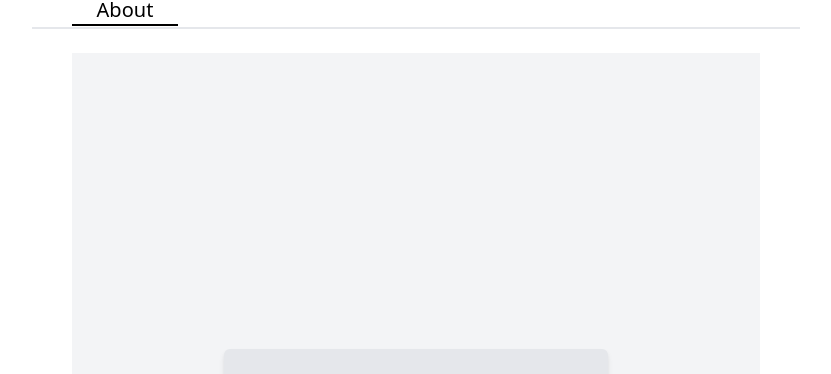
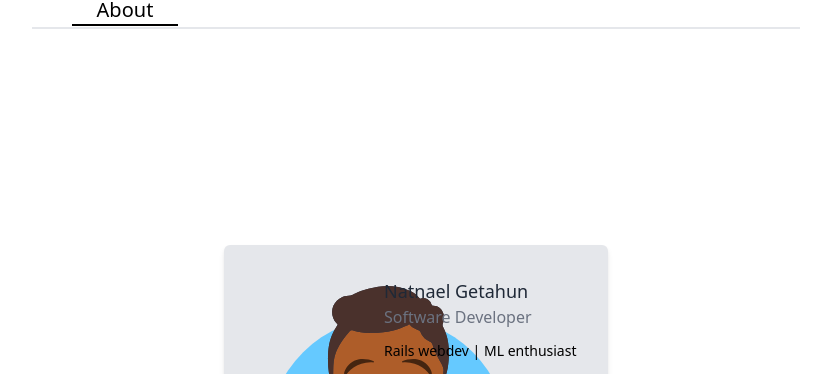
Before and after one commit to ngetahun/personalPage, a Gatsby site: page /about in a window 1280 px wide. Shown: the part 35-409 px from the top of the page, without its empty margins (224-1055 px from the left). Built offline with nearby package versions, Linux system fonts and the light colour scheme; Gatsby itself is replaced by a stand-in of ours.

Commit message:
Add bio card

```diff
--- a/src/components/bio.js
+++ b/src/components/bio.js
@@ -31,8 +31,8 @@ const Bio = ({ twitter, github, linkedin, author }) => {
 
   return (
     <div className="max-w-4xl px-10 py-6 mx-auto bg-white">
-      <div className="min-h-screen flex flex-col bg-gray-100">
-        <div className="m-auto">
+      <div className="min-h-full flex flex-col">
+        <div className="mx-auto my-48">
           <div className="flex flex-col bg-gray-200 max-w-sm shadow-md py-8 px-10 md:px-8 rounded-md">
             <div className="flex flex-col md:flex-row gap-6 md:gap-8">
               <div className="rounded-full h-24 w-24 mx-auto">
```
